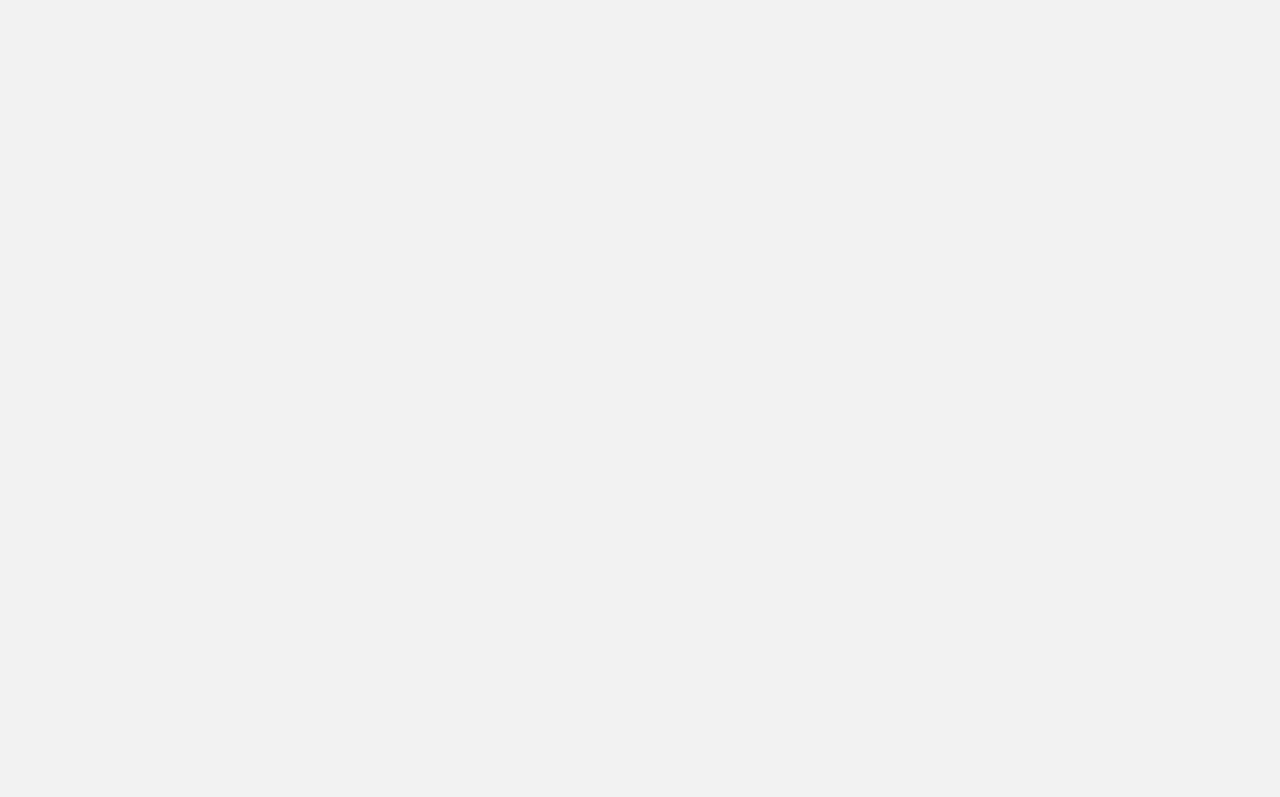
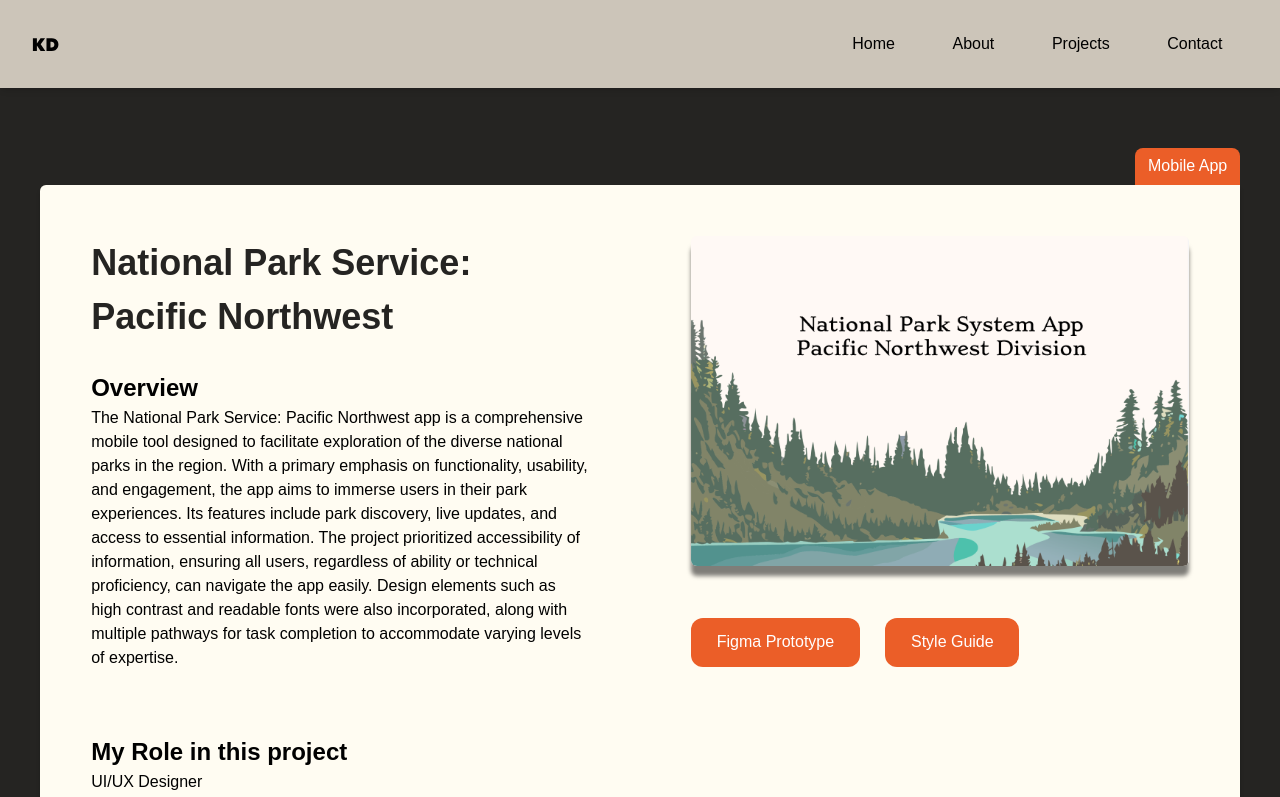
Before and after one commit to kharidubard/dubardPortfolio, a React (Vite) app: page /pages/projects/NPS_PNW in a window 1280 px wide. Before the commit this address had no page. Shown: the top 797 px of the page. Built offline with nearby package versions, Linux system fonts and the light colour scheme.

Commit message:
Pages/Projects

```diff
--- a/index.html
+++ b/index.html
@@ -2,7 +2,7 @@
 <html lang="en">
   <head>
     <meta charset="UTF-8" >
-    <link rel="icon" type="image/svg+xml" href="/src/assets/DesignCodeTriLogo.png" >
+    <link rel="icon" type="image/svg+xml" href="/src/assets/KD.svg" >
     <meta name="viewport" content="width=device-width, initial-scale=1.0" >
     <title>Khari DuBard</title>
     <link rel="preconnect" href="https://fonts.googleapis.com">
@@ -12,7 +12,7 @@
     <link
       rel="icon"
       type="image/svg+xml"
-      href="src/assets/DesignCodeTriangle.png"
+      href="src/assets/KD.svg"
     />
     <meta name="viewport" content="width=device-width, initial-scale=1.0"/>
     <title>Khari DuBard - Portolio</title>
--- a/src/components/Navbar.jsx
+++ b/src/components/Navbar.jsx
@@ -61,7 +61,7 @@
 								? "yo:opacity-1 yo:translate-x-0"
 								: "yo:opacity-0 yo:translate-x-[100vw]"
 						} yo:translate-x-0 fixed inset-0 z-40 h-full overflow-auto md:relative md:h-auto md:overflow-visible`}>
-						<ul className="bg-[#f2f2f2] md:bg-transparent flex font-bold flex-col justify-center items-center h-full w-full  gap-5 md:flex-row md:justify-start  lg:flex-row">
+						<ul className="bg-[#f2f2f2] md:bg-transparent flex  flex-col justify-center items-center h-full w-full  gap-5 md:flex-row md:justify-start  lg:flex-row">
 						<NavLink
 								to="/"
 								className="nav-link block lg:mt-0 text-black text-[1rem] hover:text-primaryOrange mr-4 relative">
--- a/src/components/projectSection.jsx
+++ b/src/components/projectSection.jsx
@@ -1,6 +1,7 @@
 import { NavLink } from "react-router-dom";
 import { faArrowRight } from "@fortawesome/free-solid-svg-icons";
 import { FontAwesomeIcon } from "@fortawesome/react-fontawesome";
+import { Link } from "react-router-dom";
 
 const projects = [
   {
@@ -10,7 +11,7 @@
     description:
       "This project is a User Experience and Interface redesign of the National Park Service (NPS) App incorporating regional division.",
     image: "src/assets/projectFiles/npsProjectCover.png",
-    link: "https://www.figma.com/proto/e4uHt2eeN0YSs22dRAq3ZJ/Prototype?type=design&node-id=578-1120&t=20eGXt1nB0FweV2E-1&scaling=scale-down&page-id=249%3A70&starting-point-node-id=578%3A1120&mode=design",
+    link: "src/pages/projects/NPS_PNW",
   },
   {
     id: 2,
@@ -37,20 +38,17 @@
     <>
       {/* Title */}
       <div className="text-center">
-        <h1 className="text-[44px] text-white font-semibold mb-20">My Projects</h1>
+        <h1 className="text-[44px] text-white font-semibold mb-20">
+          My Projects
+        </h1>
       </div>
 
       {/* Project Cards */}
       <div className="flex justify-center">
         <div className="grid grid-cols-1 md:grid-cols-2 lg:grid-cols-3 gap-6 max-w-6xl">
           {projects.map((project) => (
-            <a
-              key={project.id}
-              href={project.link}
-              target="_blank"
-              className="hover:no-underline"
-              rel="noreferrer"
-            >
+            <div key={project.id}>
+              <Link to="/pages/projects/NPS_PNW">
                 <div className="bg-white rounded-lg overflow-hidden hover:drop-shadow-[0.1rem_0.1rem_15px_rgba(235,94,40,0.2)] hover:shadow-2xl">
                   {/* Add your existing card content here */}
                   <img
@@ -66,14 +64,16 @@
                     <p className="mt-2 text-gray-800">{project.description}</p>
                   </div>
                 </div>
-            </a>
+              </Link>
+            </div>
           ))}
         </div>
       </div>
       <div className="flex justify-center mt-8">
         <NavLink
           to="/projects"
-								className="nav-link block lg:mt-0 text-primaryOrange text-[1.5rem] hover:text-primaryOrange mr-4 relative">
+          className="nav-link block lg:mt-0 text-primaryOrange text-[1.5rem] hover:text-primaryOrange mr-4 relative"
+        >
           View All Projects
           <FontAwesomeIcon icon={faArrowRight} className="ml-2" />
           <span className="underline-animation"></span>
--- a/src/index.css
+++ b/src/index.css
@@ -24,7 +24,7 @@
 }
 
 .nav-link {
-  font-weight:bold ;
+  font-weight:medium ;
 }
 
 
--- a/src/main.jsx
+++ b/src/main.jsx
@@ -5,6 +5,7 @@
 import Projects from './pages/ProjectsPage.jsx';
 import Contact from './pages/ContactPage.jsx';
 import './index.css'
+import NPS_PNW from './pages/projects/NPS_PNW.jsx';
 
 ReactDOM.createRoot(document.getElementById('root')).render(
   <BrowserRouter>
@@ -12,6 +13,7 @@
       <Route path="/" element={<Base />}>
         <Route index element={<Home />} />
         <Route path="/projects" element={<Projects />}/>
+        <Route path="pages/projects/NPS_PNW" element={<NPS_PNW />} />
         <Route path="/contact" element={<Contact />}/>
       </Route>
     </Routes>
--- a/src/pages/projects/NPS_PNW.jsx
+++ b/src/pages/projects/NPS_PNW.jsx
@@ -0,0 +1,93 @@
+import React from "react";
+import { NavLink } from "react-router-dom";
+import { FontAwesomeIcon } from "@fortawesome/react-fontawesome";
+import {
+  faHome,
+  faUtensils,
+  faRunning,
+} from "@fortawesome/free-solid-svg-icons";
+import Footer from "../../components/Footer";
+
+function NPS_PNW() {
+  return (
+    <div className="bg-primaryDarkBrown">
+      <div className="p-[30px]"></div>
+      <div className="w-full md:max-w-[1200px] mx-auto gap-y-10 gap-x-10">
+
+      <div className="flex justify-end">
+  <div className="bg-primaryOrange text-white rounded-tl-lg rounded-tr-lg px-2 py-1 text-xs z-10">
+    Mobile App
+  </div>
+</div>
+
+        <div className="bg-primaryLightBiege text-black rounded-tl-md rounded-bl-md rounded-br-md flex flex-col md:flex-row md:shadow-[0px_5px_4px_rgba(0,0,0,0.2)]">
+          {/* Left Column */}
+          <div className="p-4 px-8 md:w-1/2 mt-4">
+            {/* Content for the left column */}
+            <h1 className="text-left text-[36px] mb-4 font-bold text-primaryDarkBrown">
+              National Park Service: Pacific Northwest
+            </h1>
+            <h2 className="font-bold text-[24px]">Overview</h2>
+            <p className="xs:text-[14px] md:text-[16px]">
+              The National Park Service: Pacific Northwest app is a
+              comprehensive mobile tool designed to facilitate exploration of
+              the diverse national parks in the region. With a primary emphasis
+              on functionality, usability, and engagement, the app aims to
+              immerse users in their park experiences. Its features include park
+              discovery, live updates, and access to essential information. The
+              project prioritized accessibility of information, ensuring all
+              users, regardless of ability or technical proficiency, can
+              navigate the app easily. Design elements such as high contrast and
+              readable fonts were also incorporated, along with multiple
+              pathways for task completion to accommodate varying levels of
+              expertise.
+            </p>
+
+            <div className="mt-16">
+              <h2 className="font-bold text-[24px]">My Role in this project</h2>
+              <p className="text-16 md:text-20">
+                UI/UX Designer
+                <br />
+                Full Stack Developer
+              </p>
+            </div>
+            <div className="mt-4">
+              <h2 className="font-bold text-[24px]">Team Size</h2>
+              <p className="text-16 md:text-20">
+                5 Members
+              </p>
+            </div>
+          </div>
+
+          {/* Right Column Content */}
+          <div className="p-4 px-8 md:w-1/2 mt-4">
+
+            <img
+              src="/src\assets\projectFiles\npsProjectCover.png"
+              className="w-full h-auto rounded-md shadow-[0px_10px_4px_rgba(0,0,0,0.5)]"
+              alt="NPS PNW Project Cover"
+            />
+
+            <div className="mt-8 flex flex-col md:flex-row">
+          <a target="_blank" rel="noopener noreferrer" href="https://www.linkedin.com/in/khari-dubard-b90ba2248/">
+            <button className="transition duration-200 hover:scale-105 text-white text-s bg-primaryOrange rounded-xl py-2 px-4 mb-4 md:mb-0 md:mr-4">
+              Figma Prototype
+            </button>
+          </a>
+          <a target="_blank" rel="noopener noreferrer" href="https://drive.google.com/file/d/1ZeJz13SMJnYZyWHPRH7ANosq5xtI2f2M/view?usp=sharing">
+            <button className="transition duration-200 hover:scale-105 text-white text-s bg-primaryOrange rounded-xl py-2 px-4">
+              Style Guide
+            </button>
+          </a>
+        </div>
+          </div>
+        </div>
+      </div>
+
+      <div className="mt-10">
+        <Footer />
+      </div>
+    </div>
+  );
+}
+export default NPS_PNW;
```
Lines whose indentation alone changed are shown as unchanged.
